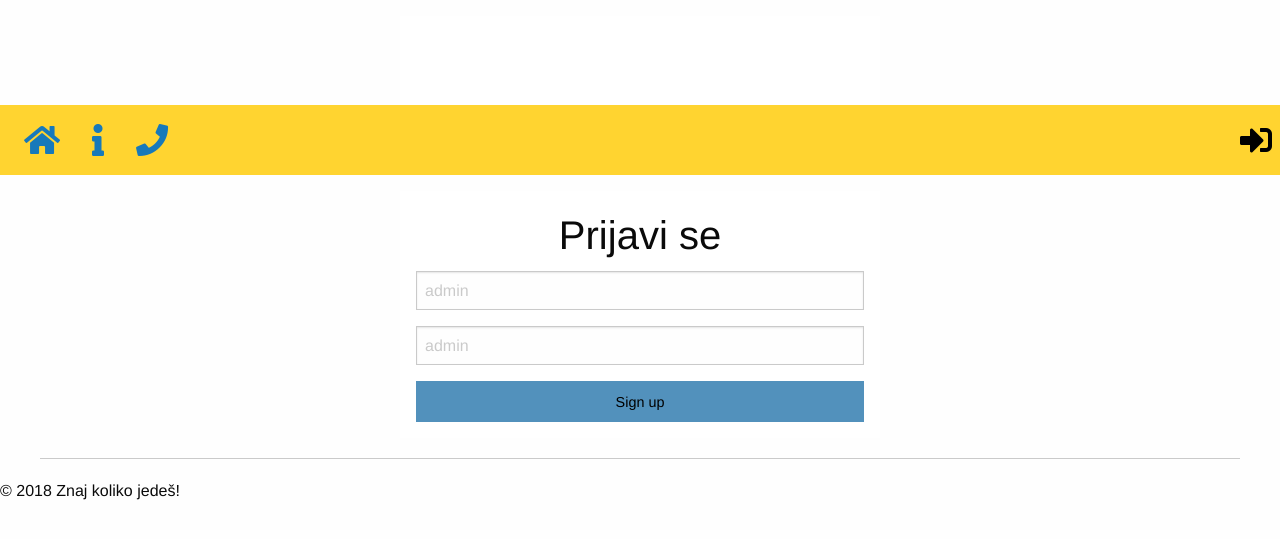
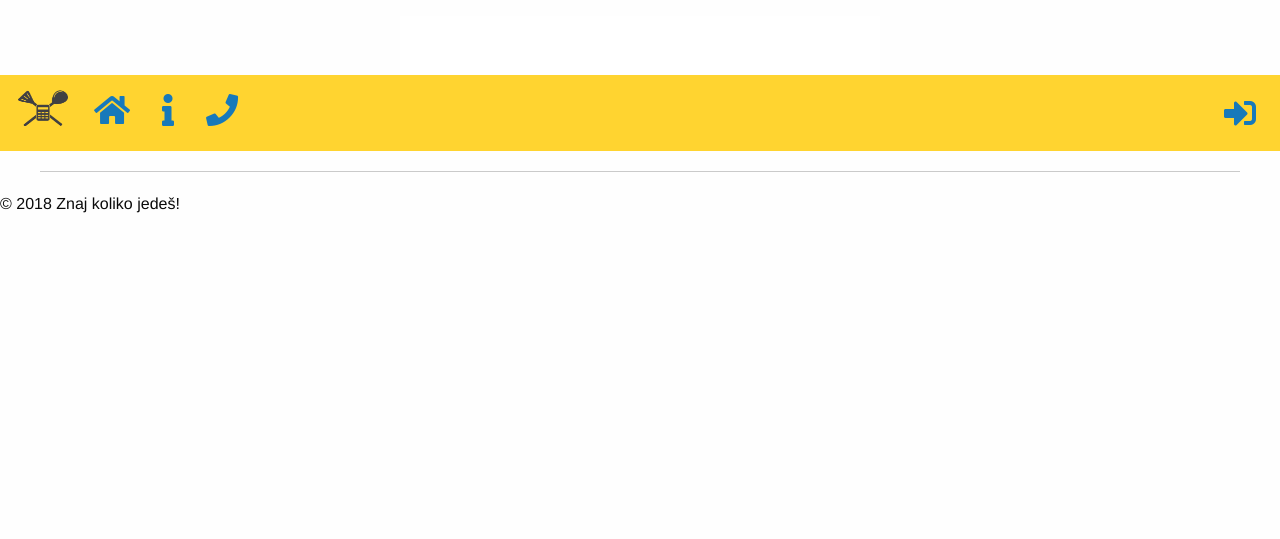
Before and after one commit to filiposk/Project, a PHP site: page /login.php in a window 1280 px wide. Shown: the top 539 px of the page. Run offline with PHP 8.4, Linux system fonts and the light colour scheme; data that the repository does not hold is empty; some libraries are stand-ins or nearby versions.

Commit message:
filiposk
dodavanje loga, i opcije za ptretraživanje

```diff
--- a/firstProject/Private/Ingredient/index.php
+++ b/firstProject/Private/Ingredient/index.php
@@ -8,7 +8,6 @@
 </head>
 
 <body>
-<?php include_once "../../template/header.php" ?>
 <?php include_once "../../template/navigation.php" ?>
 
 <?php
--- /dev/null
+++ b/firstProject/Private/Ingredient/test.php
@@ -0,0 +1 @@
+<?php
--- a/firstProject/Private/Recipe/index.php
+++ b/firstProject/Private/Recipe/index.php
@@ -13,7 +13,6 @@ if(!isset($_SESSION["o"])){
 </head>
 
 <body>
-<?php include_once "../../template/header.php" ?>
 <?php include_once "../../template/navigation.php" ?>
 
 <?php
--- a/firstProject/Private/appUser/index.php
+++ b/firstProject/Private/appUser/index.php
@@ -13,7 +13,6 @@ header('location:'.$pathAPP.'logout.php');
 </head>
 
 <body>
-<?php include_once "../../template/header.php" ?>
 <?php include_once "../../template/navigation.php" ?>
 
 <?php
--- a/firstProject/aboutUs.php
+++ b/firstProject/aboutUs.php
@@ -8,7 +8,7 @@
 </head>
 
 <body>
-<?php include_once "template/header.php" ?>
+
 <?php include_once "template/navigation.php" ?>
 
 HTML,CSS,MYSQL,PHP,RESPONZIVE,JS
--- a/firstProject/contact.php
+++ b/firstProject/contact.php
@@ -8,7 +8,7 @@
 </head>
 
 <body>
-<?php include_once "template/header.php" ?>
+
 <?php include_once "template/navigation.php" ?>
 
 
--- a/firstProject/css/app.css
+++ b/firstProject/css/app.css
@@ -30,3 +30,34 @@
     z-index: 1;
     transition: all 0.15s ease-in;
 }
+
+/*search*/
+.searchbar {
+    margin: 1rem;
+}
+
+.search-field {
+    width: 0;
+    height: 40px;
+    margin-left: 1rem;
+    padding: 0;
+    border-radius: 50px;
+    border: none;
+    transition: all 0.5s ease;
+}
+
+.expand-search {
+    width: 80%;
+    max-width: calc(80% - 3rem);
+    border: 1px solid #c9c9c9;
+    padding: .5rem;
+}
+
+svg {
+    width: 20px;
+    height: 20px;
+}
+
+.button {
+    border-radius: 50px;
+}
--- a/firstProject/login.php
+++ b/firstProject/login.php
@@ -14,19 +14,7 @@
 
 
 
-<form id="myForm" class="callout text-center"  class="small-4 cell" action="autorize.php" method="post">
-    <h2>Prijavi se</h2>
-    <div class="floated-label-wrapper">
-        <label for="userName">Full name</label>
-        <input type="text" id="userName" name="userName" placeholder="admin">
-    </div>
 
-    <div class="floated-label-wrapper">
-        <label for="pass">Password</label>
-        <input type="password" id="pass" name="pass" placeholder="admin">
-    </div>
-    <input class="button expanded" type="submit" value="Sign up">
-</form>
 
 
 
@@ -34,15 +22,7 @@
 <?php include_once "template/footer.php" ?>
 <?php include_once "template/scripts.php" ?>
 
-<script>
-function validateForm() {
-    var x = document.forms["myForm"]["fname"].value;
-    if (x == "") {
-        alert("Name must be filled out");
-        return false;
-    }
-}
-</script>
+
 </body>
 
 
--- a/firstProject/template/head.php
+++ b/firstProject/template/head.php
@@ -2,7 +2,6 @@
 <meta http-equiv="x-ua-compatible" content="ie=edge">
 <meta name="viewport" content="width=device-width, initial-scale=1.0">
 <title><?php echo $titlePP; ?></title>
-<link href="<?php echo $pathAPP; ?>css/fontawesome/css/fontawesome-all.css" rel="stylesheet">
 <link rel="stylesheet" href="<?php echo $pathAPP; ?>css/foundation.css">
 <link rel="stylesheet" href="<?php echo $pathAPP; ?>css/app.css">
 <link rel="stylesheet" href="https://use.fontawesome.com/releases/v5.1.0/css/all.css" integrity="sha384-lKuwvrZot6UHsBSfcMvOkWwlCMgc0TaWr+30HWe3a4ltaBwTZhyTEggF5tJv8tbt" crossorigin="anonymous">
--- a/firstProject/template/navigation.php
+++ b/firstProject/template/navigation.php
@@ -40,6 +40,7 @@
 <div class="top-bar">
   <div class="top-bar-left">
     <ul class="dropdown menu" data-dropdown-menu>
+        <img  src="template/logo.png" style="width:70px;height:60px;">
         <?php
         itemNavigation($pathAPP,"index.php","<i class=\"fas fa-2x fa-home\"></i>");
         itemNavigation($pathAPP,"aboutUs.php","<i class=\"fas fa-2x fa-info\"></i>");
@@ -70,68 +71,15 @@
               }
               else
               {
-              echo "<button id=\"myBtn\"><i class=\"fas fa-2x fa-sign-in-alt\"></i></button>";
+              echo "<button><a><i class=\"fas fa-2x fa-sign-in-alt\"></i></a></button>";
               }
               ?>
           </ul>
       </div>
 
   </div>
-    <!-- The Modal -->
-    <div id="myModal" class="modal">
 
-        <!-- Modal content -->
-        <div class="modal-content">
-            <form id="myForm" class="callout text-center"  class="small-4 cell" action="autorize.php" method="post">
-                <h2>Prijavi se</h2>
-                <div class="floated-label-wrapper">
-                    <label for="userName">Full name</label>
-                    <input type="text" id="userName" name="userName" placeholder="admin">
-                </div>
 
-                <div class="floated-label-wrapper">
-                    <label for="pass">Password</label>
-                    <input type="password" id="pass" name="pass" placeholder="admin">
-                </div>
-                <input class="button expanded" type="submit" value="Sign up">
-            </form>
-            <script>
-                function validateForm() {
-                    var x = document.forms["myForm"]["fname"].value;
-                    if (x == "") {
-                        alert("Name must be filled out");
-                        return false;
-                    }
-                }
-            </script>
-        </div>
 
     </div>
 </div>
-<script>
-    // Get the modal
-    var modal = document.getElementById('myModal');
-
-    // Get the button that opens the modal
-    var btn = document.getElementById("myBtn");
-
-    // Get the <span> element that closes the modal
-    var span = document.getElementsByClassName("close")[0];
-
-    // When the user clicks on the button, open the modal
-    btn.onclick = function() {
-        modal.style.display = "block";
-    }
-
-    // When the user clicks on <span> (x), close the modal
-    span.onclick = function() {
-        modal.style.display = "none";
-    }
-
-    // When the user clicks anywhere outside of the modal, close it
-    window.onclick = function(event) {
-        if (event.target == modal) {
-            modal.style.display = "none";
-        }
-    }
-</script>
```
Also changed, not shown: firstProject/index.php (+25 -2 lines), firstProject/css/logo.svg (added), firstProject/img/logo.svg (added), firstProject/js/vendor/foundation.js, firstProject/template/logo.png (added).
